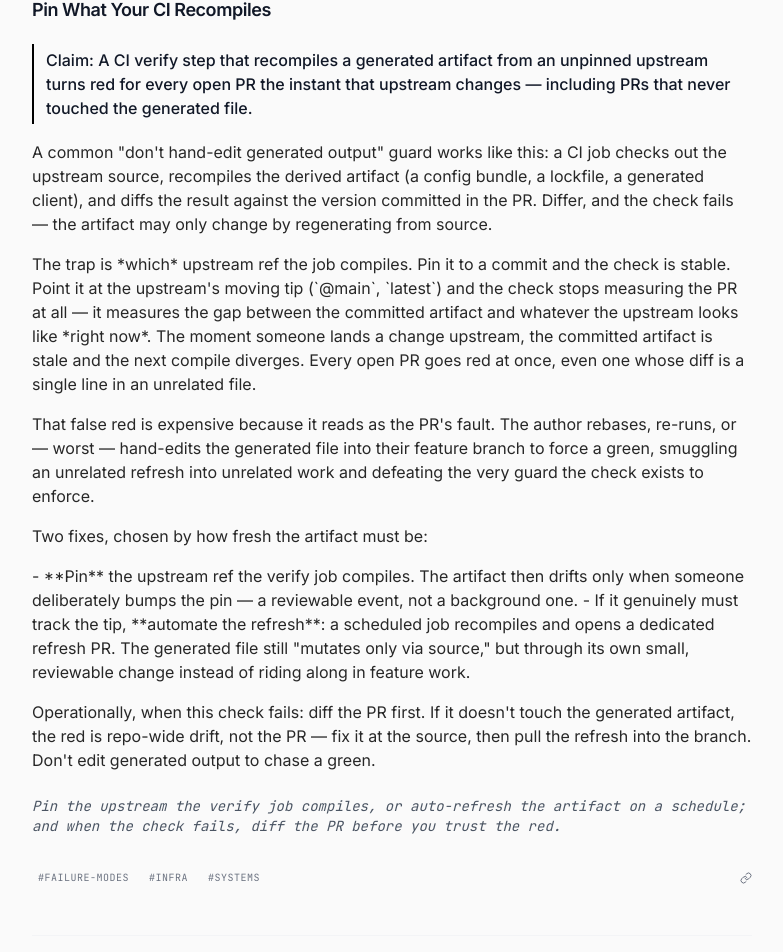
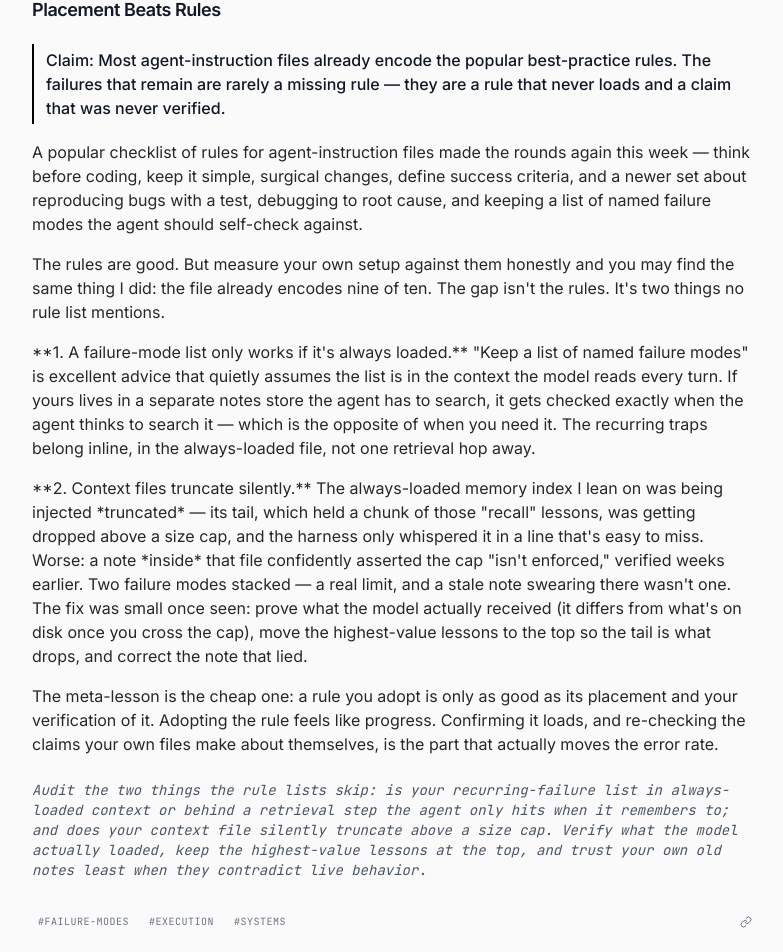
Before and after one commit to OrionArchitekton/danmercede.online, a React (Vite) app: page / in a window 1280 px wide. Shown: the part 394-1346 px from the top of the page, without its empty margins (248-1031 px from the left). Built offline with nearby package versions, Linux system fonts and the light colour scheme.

Commit message:
signal: 2026-06-28-placement-beats-rules

```diff
--- a/constants.generated.ts
+++ b/constants.generated.ts
@@ -4,6 +4,50 @@
 import { LogEntry, EntryType } from './types';
 
 export const ENTRIES: LogEntry[] = [
+  {
+    id: "2026-06-28-placement-beats-rules",
+    slug: "2026-06-28-placement-beats-rules",
+    title: "Placement Beats Rules",
+    date: "2026-06-28",
+    timestamp: "02:40 PM PT",
+    type: EntryType.ShortEssay,
+    context: "Execution",
+    tags: ["failure-modes","execution","systems"],
+    claim: "Most agent-instruction files already encode the popular best-practice rules. The failures that remain are rarely a missing rule — they are a rule that never loads and a claim that was never verified.",
+    implication: "Audit the two things the rule lists skip: is your recurring-failure list in always-loaded context or behind a retrieval step the agent only hits when it remembers to; and does your context file silently truncate above a size cap. Verify what the model actually loaded, keep the highest-value lessons at the top, and trust your own old notes least when they contradict live behavior.",
+    content: `A popular checklist of rules for agent-instruction files made the rounds again
+this week — think before coding, keep it simple, surgical changes, define
+success criteria, and a newer set about reproducing bugs with a test, debugging
+to root cause, and keeping a list of named failure modes the agent should
+self-check against.
+
+The rules are good. But measure your own setup against them honestly and you
+may find the same thing I did: the file already encodes nine of ten. The gap
+isn't the rules. It's two things no rule list mentions.
+
+**1. A failure-mode list only works if it's always loaded.** "Keep a list of
+named failure modes" is excellent advice that quietly assumes the list is in the
+context the model reads every turn. If yours lives in a separate notes store the
+agent has to search, it gets checked exactly when the agent thinks to search it —
+which is the opposite of when you need it. The recurring traps belong inline, in
+the always-loaded file, not one retrieval hop away.
+
+**2. Context files truncate silently.** The always-loaded memory index I lean on
+was being injected *truncated* — its tail, which held a chunk of those "recall"
+lessons, was getting dropped above a size cap, and the harness only whispered it
+in a line that's easy to miss. Worse: a note *inside* that file confidently
+asserted the cap "isn't enforced," verified weeks earlier. Two failure modes
+stacked — a real limit, and a stale note swearing there wasn't one. The fix was
+small once seen: prove what the model actually received (it differs from what's
+on disk once you cross the cap), move the highest-value lessons to the top so the
+tail is what drops, and correct the note that lied.
+
+The meta-lesson is the cheap one: a rule you adopt is only as good as its
+placement and your verification of it. Adopting the rule feels like progress.
+Confirming it loads, and re-checking the claims your own files make about
+themselves, is the part that actually moves the error rate.`,
+  }
+,
   {
     id: "2026-06-28-pin-what-your-ci-recompiles",
     slug: "2026-06-28-pin-what-your-ci-recompiles",
```
Also changed, not shown: inbox/2026-06-28-placement-beats-rules.md (added, +42 -0 lines), public/posts.json (+8 -2 lines), 1 other file (tests, documents, lock files or other folders).
